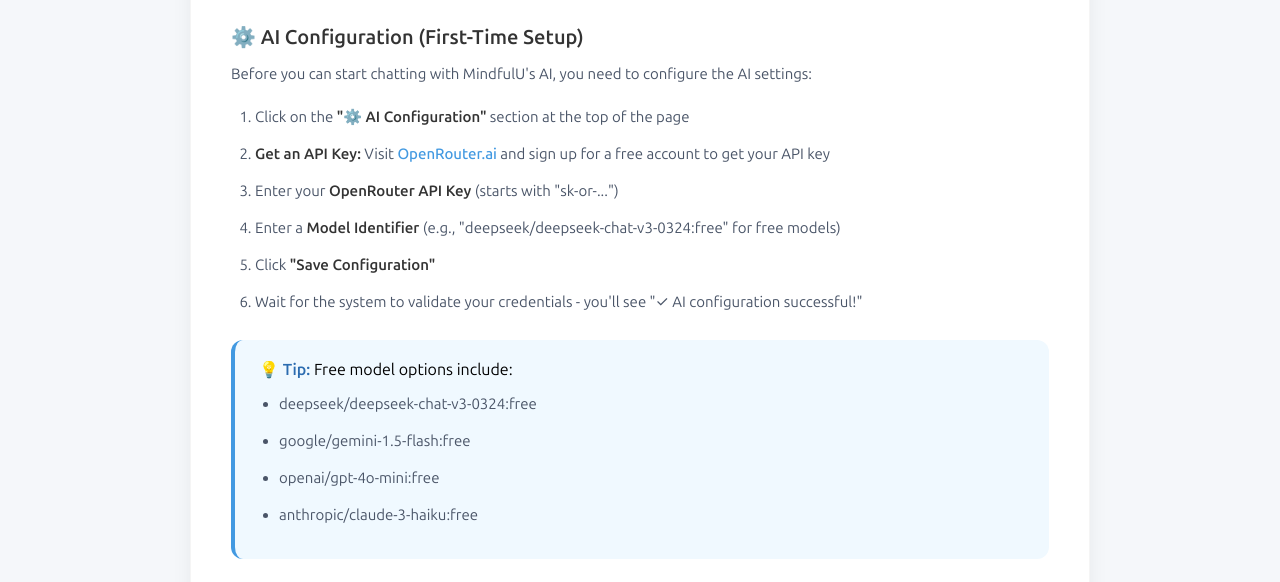
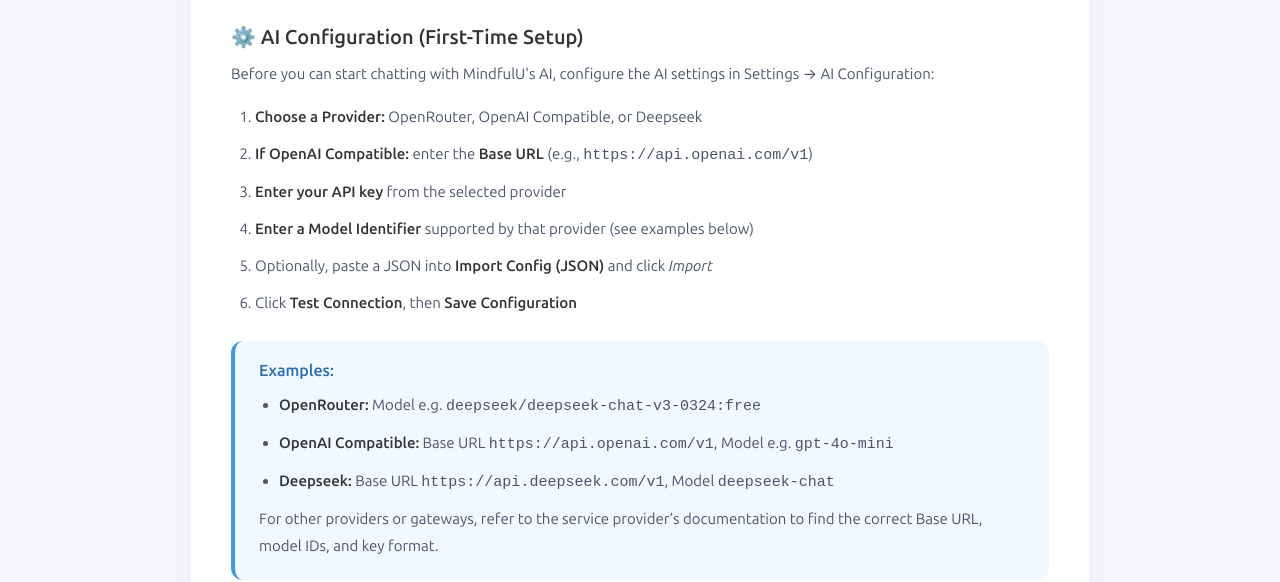
Before and after one commit to lthalex915/mindful-u, a plain HTML site: page tutorial.html in a window 1280 px wide. Shown: the part 399-981 px from the top of the page. Drawn offline with Linux system fonts and the light colour scheme.

Commit message:
Update tutorial.html

```diff
--- a/tutorial.html
+++ b/tutorial.html
@@ -370,24 +370,24 @@
                 </div>
 
                 <h3>⚙️ AI Configuration (First-Time Setup)</h3>
-                <p>Before you can start chatting with MindfulU's AI, you need to configure the AI settings:</p>
+                <p>Before you can start chatting with MindfulU's AI, configure the AI settings in Settings → AI Configuration:</p>
                 <ol>
-                    <li>Click on the <strong>"⚙️ AI Configuration"</strong> section at the top of the page</li>
-                    <li><strong>Get an API Key:</strong> Visit <a href="https://openrouter.ai/" target="_blank">OpenRouter.ai</a> and sign up for a free account to get your API key</li>
-                    <li>Enter your <strong>OpenRouter API Key</strong> (starts with "sk-or-...")</li>
-                    <li>Enter a <strong>Model Identifier</strong> (e.g., "deepseek/deepseek-chat-v3-0324:free" for free models)</li>
-                    <li>Click <strong>"Save Configuration"</strong></li>
-                    <li>Wait for the system to validate your credentials - you'll see "✓ AI configuration successful!"</li>
+                    <li><strong>Choose a Provider:</strong> OpenRouter, OpenAI Compatible, or Deepseek</li>
+                    <li><strong>If OpenAI Compatible:</strong> enter the <strong>Base URL</strong> (e.g., <code>https://api.openai.com/v1</code>)</li>
+                    <li><strong>Enter your API key</strong> from the selected provider</li>
+                    <li><strong>Enter a Model Identifier</strong> supported by that provider (see examples below)</li>
+                    <li>Optionally, paste a JSON into <strong>Import Config (JSON)</strong> and click <em>Import</em></li>
+                    <li>Click <strong>Test Connection</strong>, then <strong>Save Configuration</strong></li>
                 </ol>
 
                 <div class="info-box">
-                    <strong>💡 Tip:</strong> Free model options include:
+                    <strong>Examples:</strong>
                     <ul>
-                        <li>deepseek/deepseek-chat-v3-0324:free</li>
-                        <li>google/gemini-1.5-flash:free</li>
-                        <li>openai/gpt-4o-mini:free</li>
-                        <li>anthropic/claude-3-haiku:free</li>
+                        <li><strong>OpenRouter:</strong> Model e.g. <code>deepseek/deepseek-chat-v3-0324:free</code></li>
+                        <li><strong>OpenAI Compatible:</strong> Base URL <code>https://api.openai.com/v1</code>, Model e.g. <code>gpt-4o-mini</code></li>
+                        <li><strong>Deepseek:</strong> Base URL <code>https://api.deepseek.com/v1</code>, Model <code>deepseek-chat</code></li>
                     </ul>
+                    <p style="margin-top: 8px;">For other providers or gateways, refer to the service provider’s documentation to find the correct Base URL, model IDs, and key format.</p>
                 </div>
 
                 <h3>📸 Camera Permission</h3>
```
